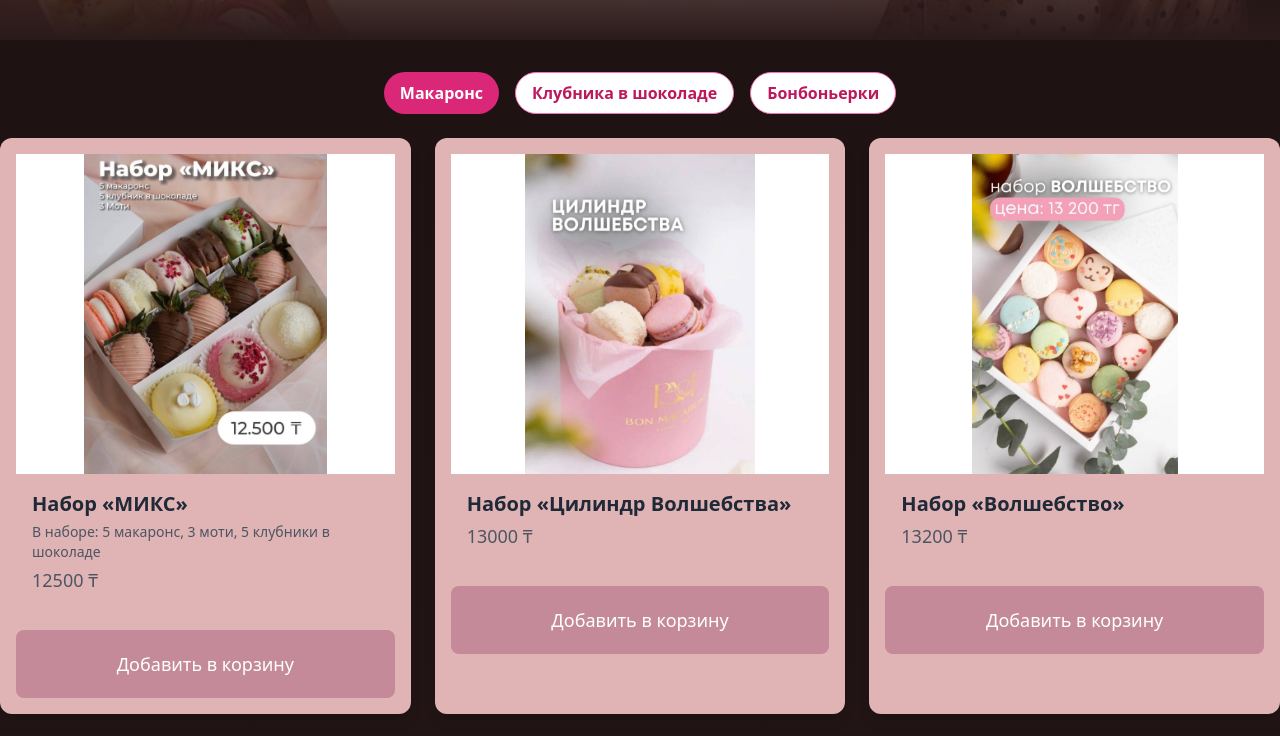
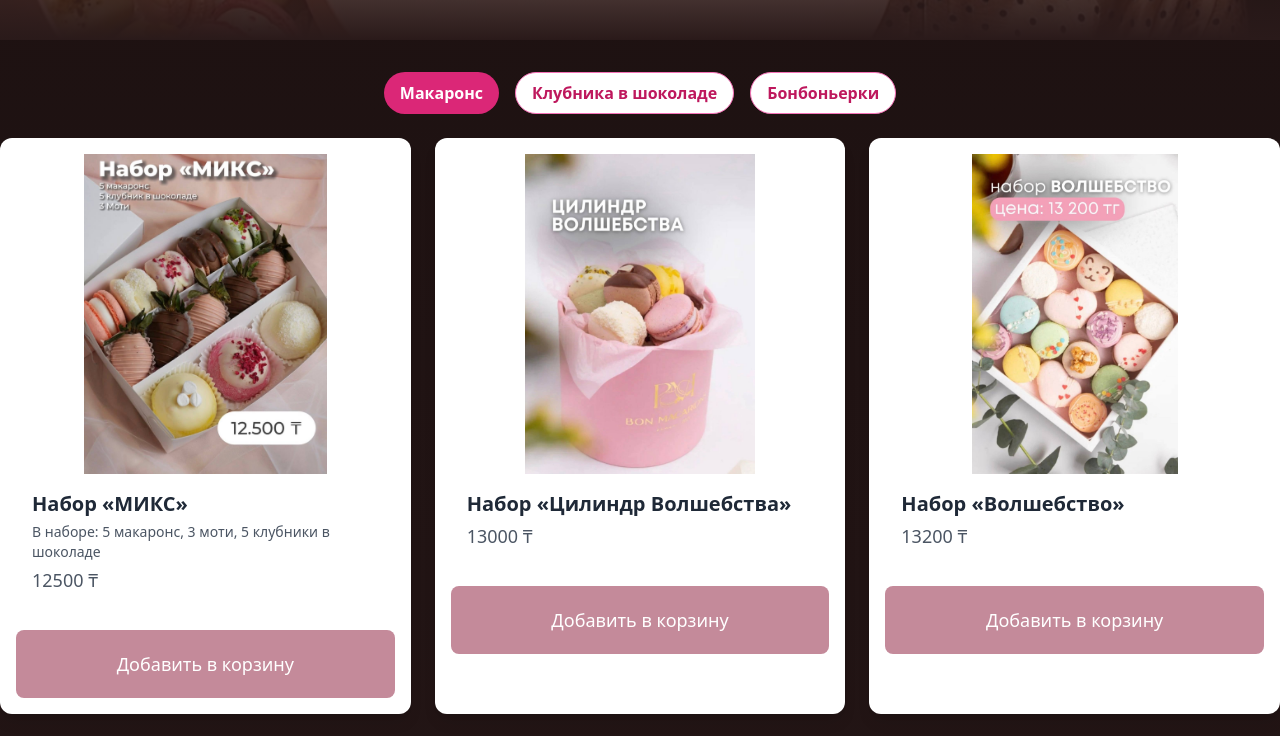
Before and after one commit to atalgatk/bon_macarons, a React (Vite) app: page / in a window 1280 px wide. Shown: the part 600-1336 px from the top of the page. Built offline with nearby package versions, Linux system fonts and the light colour scheme.

Commit message:
made changes in UX

```diff
--- a/src/pages/Home.jsx
+++ b/src/pages/Home.jsx
@@ -216,7 +216,7 @@ export default function Home() {
         {products
           .filter((p) => p.category === activeCategory)
           .map((product) => (
-            <div key={product.id} className="w-45 p-4 bg-[#E0B4B4] rounded-xl shadow-lg overflow-hidden hover:scale-105 transition-transform duration-300">
+            <div key={product.id} className="w-45 p-4 bg-white rounded-xl shadow-lg overflow-hidden hover:scale-105 transition-transform duration-300">
             <img
               src={product.img}
               alt={product.name}
```
